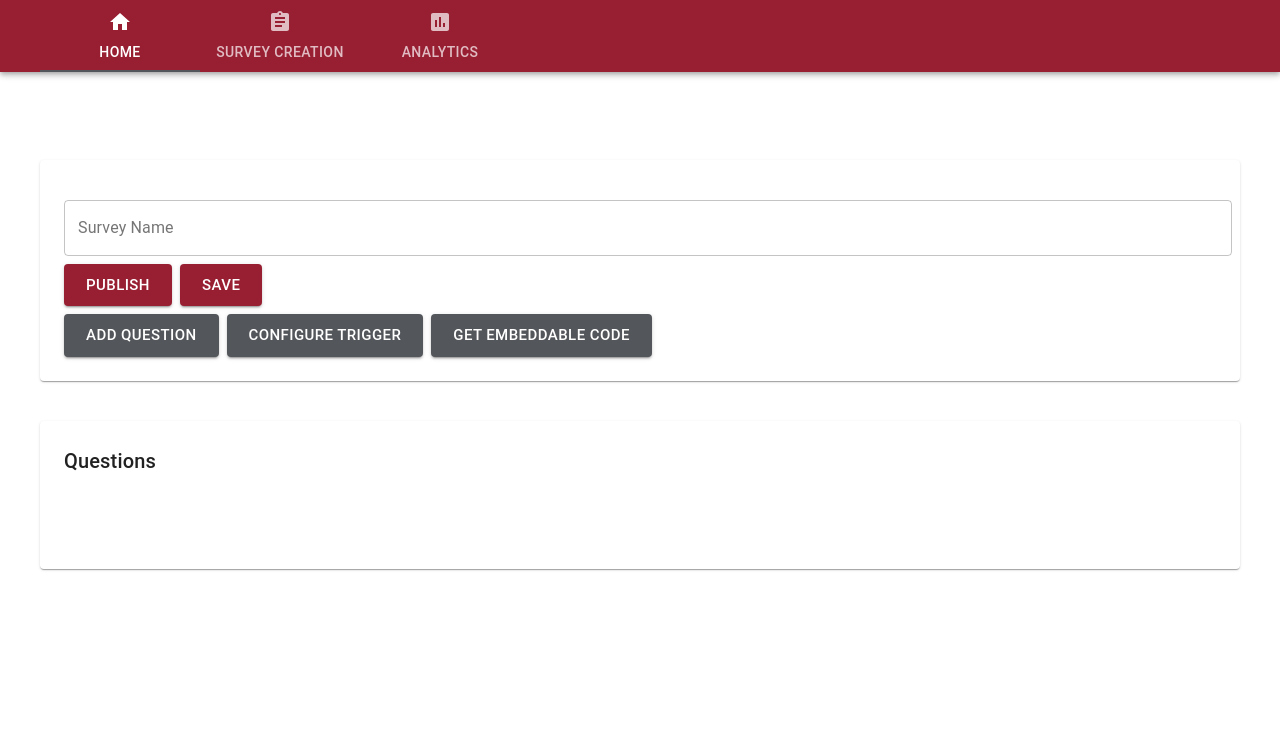
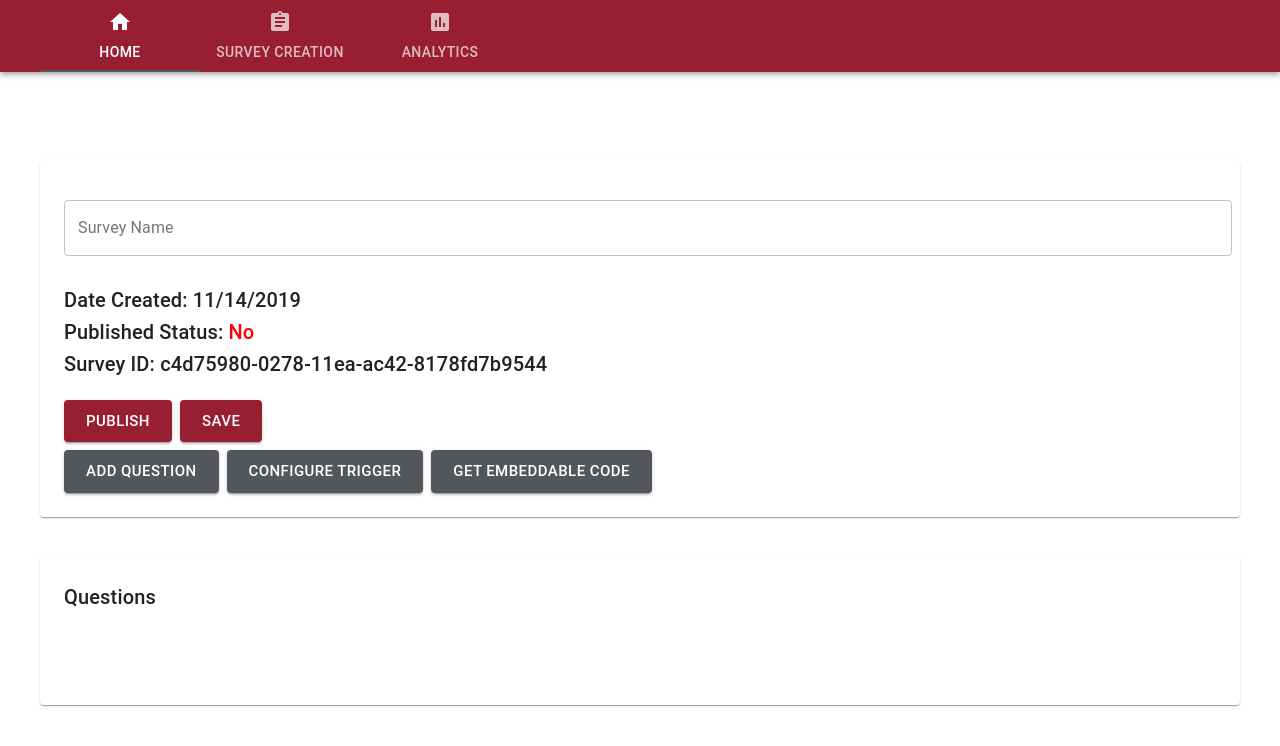
Before and after one commit to kenzobanaag/SurveyMockUp, a React (Create React App) app: page / in a window 1280 px wide. Shown: the top 746 px of the page. Built offline with nearby package versions, Linux system fonts and the light colour scheme.

Commit message:
Added text status

```diff
--- a/src/Components/Survey/SurveyActions.js
+++ b/src/Components/Survey/SurveyActions.js
@@ -15,11 +15,10 @@ import React from 'react';
 import DialogTest from '../Modal/ModalTest';
 import { makeStyles } from '@material-ui/core/styles';
 import Paper from '@material-ui/core/Paper';
-//import Typography from '@material-ui/core/Typography';
+import Typography from '@material-ui/core/Typography';
 import TextField from '@material-ui/core/TextField';
 import Grid from '@material-ui/core/Grid';
 import Button from '@material-ui/core/Button';
-import ButtonGroup from '@material-ui/core/ButtonGroup';
 
 const useStyles = makeStyles(theme => ({
   root: {
@@ -33,9 +32,17 @@ const useStyles = makeStyles(theme => ({
   marginAlign: {
     marginLeft: theme.spacing(1),
   },
+  noStyle: {
+    textAlign: 'left',
+    listStyle: 'none',
+    marginLeft: theme.spacing(1),
+    padding: '0',
+  },
 }));
 
 export default function SurveyActions(props) {
+
+  const createNewId = require('uuid/v1');
 
   const classes = useStyles();
 
@@ -55,7 +62,7 @@ export default function SurveyActions(props) {
 
   return (
     <Paper className={classes.root}>
-      <div>
+      <React.Fragment>
         <TextField
           id="surveyName"
           className={classes.textField}
@@ -64,7 +71,17 @@ export default function SurveyActions(props) {
           variant="outlined"
           fullWidth
         />
-      </div>
+       </React.Fragment>
+      <React.Fragment>
+        <Typography variant="h6" gutterBottom>
+          <ul className={classes.noStyle}>
+            <li>Date Created: <span>11/14/2019</span></li>
+            <li>Published Status: <span style={{color: 'red'}}>No</span></li>
+            <li>Survey ID: <span>{createNewId()}</span></li>
+          </ul>
+        </Typography>
+      </React.Fragment>
+      <React.Fragment>
       <Grid container spacing={1} direction="column" alignItems="flex-start">
         <Grid item>
             <Button
@@ -101,6 +118,7 @@ export default function SurveyActions(props) {
             className={classes.marginAlign}>Get Embeddable Code</Button>
         </Grid>
       </Grid>
+      </React.Fragment>
       <DialogTest open={open} onClose={handleClose} onAdd={handleAdd}/>
     </Paper>
   );
```
